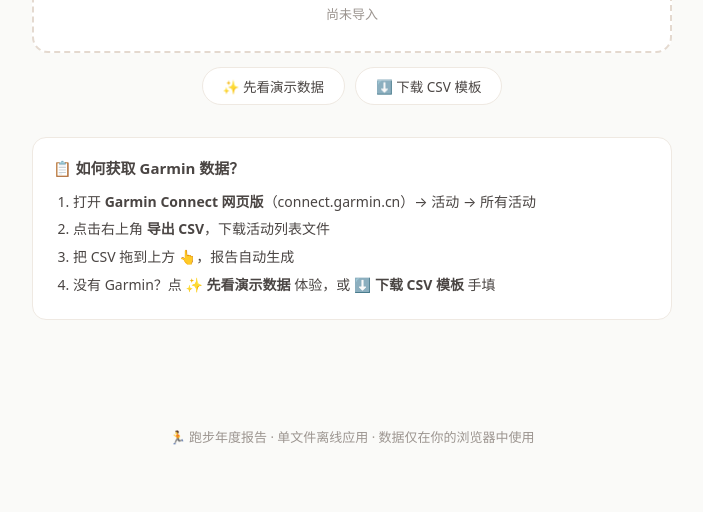
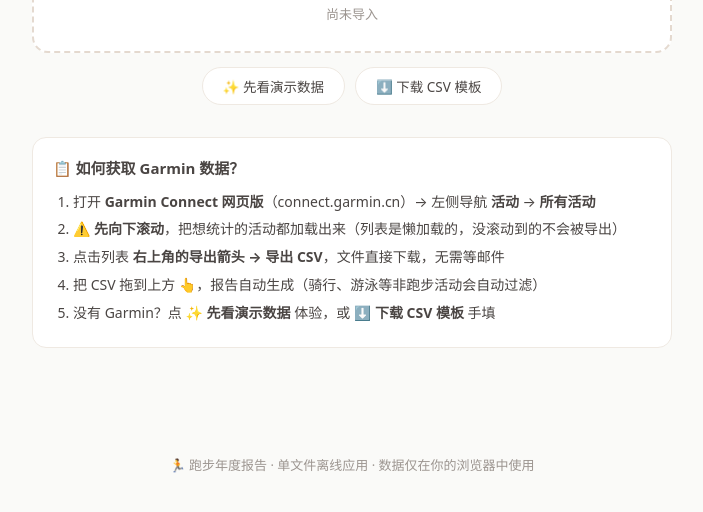
Before and after one commit to leyu3574-spec/run-report, a plain HTML site: page index.html in a window 1280 px wide. Shown: the part 250-762 px from the top of the page, without its empty margins (288-991 px from the left). Drawn offline with Linux system fonts and the light colour scheme.

Commit message:
docs: 修正 Garmin 导出步骤（补充懒加载滚动提示，经多方查证）

```diff
--- a/index.html
+++ b/index.html
@@ -74,9 +74,10 @@
 <div class="howto" id="howto">
   <h4>📋 如何获取 Garmin 数据？</h4>
   <ol>
-    <li>打开 <b>Garmin Connect 网页版</b>（connect.garmin.cn）→ 活动 → 所有活动</li>
-    <li>点击右上角 <b>导出 CSV</b>，下载活动列表文件</li>
-    <li>把 CSV 拖到上方 👆，报告自动生成</li>
+    <li>打开 <b>Garmin Connect 网页版</b>（connect.garmin.cn）→ 左侧导航 <b>活动</b> → <b>所有活动</b></li>
+    <li>⚠️ <b>先向下滚动</b>，把想统计的活动都加载出来（列表是懒加载的，没滚动到的不会被导出）</li>
+    <li>点击列表 <b>右上角的导出箭头 → 导出 CSV</b>，文件直接下载，无需等邮件</li>
+    <li>把 CSV 拖到上方 👆，报告自动生成（骑行、游泳等非跑步活动会自动过滤）</li>
     <li>没有 Garmin？点 <b>✨ 先看演示数据</b> 体验，或 <b>⬇️ 下载 CSV 模板</b> 手填</li>
   </ol>
 </div>
```
Also changed, not shown: 1 other file.
